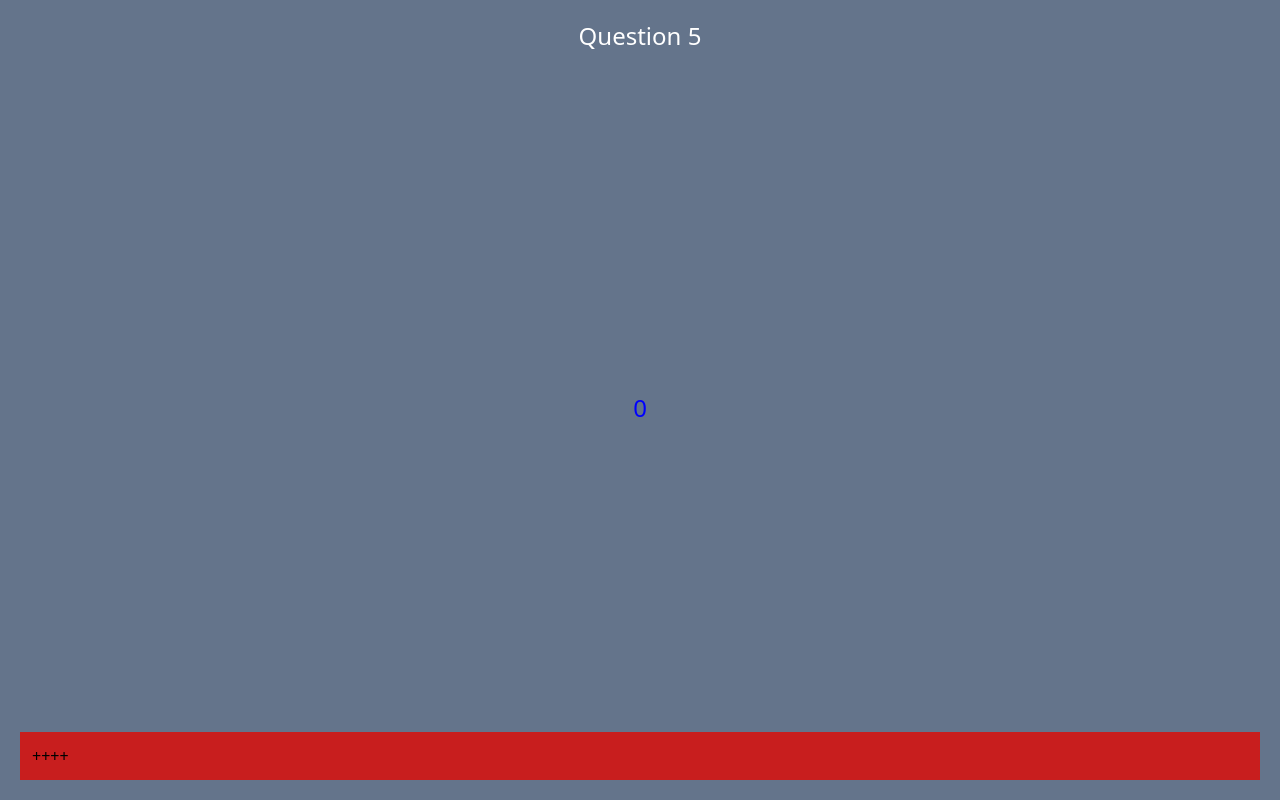
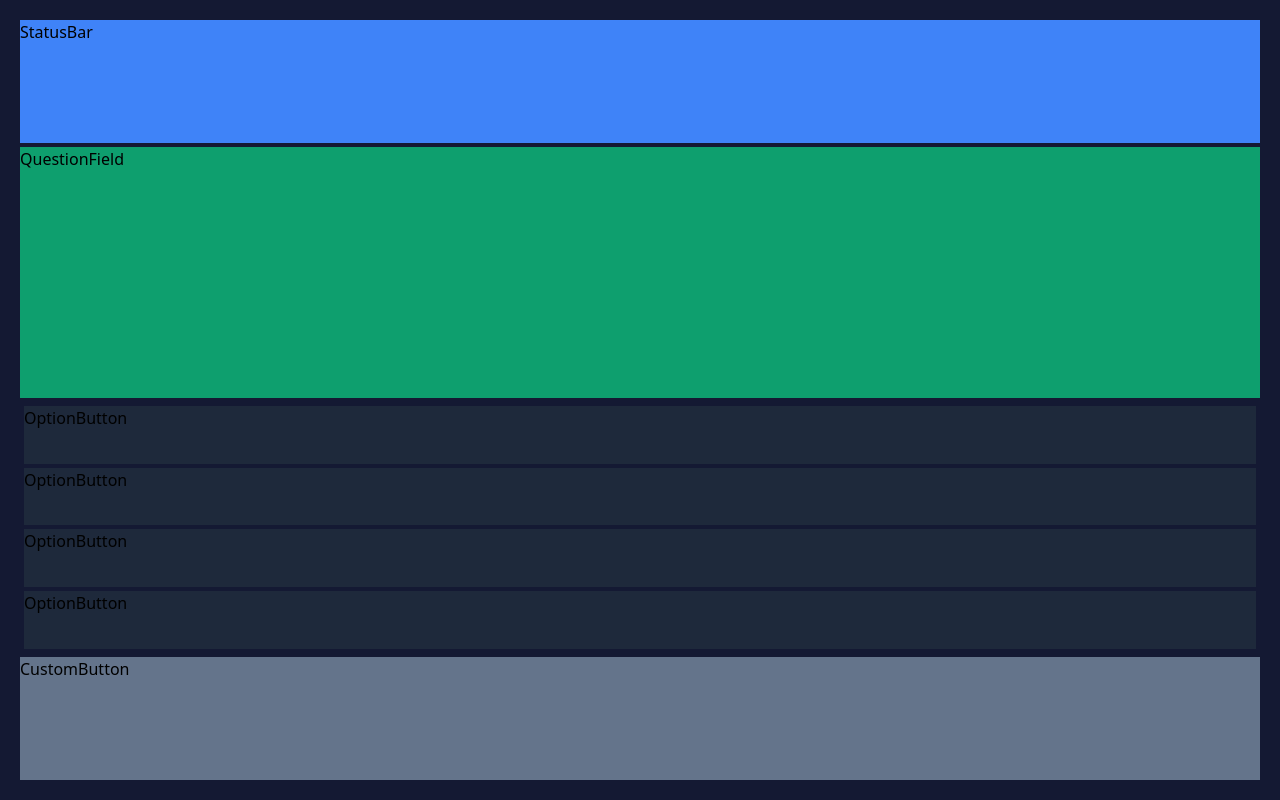
Before and after one commit to D-A-Space/pata-apps, a React (Create React App) app: page /quizzes in a window 1280 px wide. Built offline with nearby package versions, Linux system fonts and the light colour scheme.

Commit message:
start UI

```diff
--- /dev/null
+++ b/src/components/global/CustomButton.jsx
@@ -0,0 +1,9 @@
+import React from "react";
+
+const CustomButton = () => {
+  return (
+    <div className="row-span-1 h-full w-full bg-slate-500">CustomButton</div>
+  );
+};
+
+export default CustomButton;
--- /dev/null
+++ b/src/components/quiz/QuestionInterface.jsx
@@ -0,0 +1,23 @@
+import React from "react";
+import CustomButton from "../global/CustomButton";
+import OptionButton from "./components/OptionButton";
+import QuestionField from "./components/QuestionField";
+import StatusBar from "./components/StatusBar";
+
+const QuestionInterface = () => {
+  return (
+    <div className="h-full w-full grid grid-rows-6 gap-1">
+      <StatusBar />
+      <QuestionField />
+      <div className="row-span-2 grid grid-rows-4  gap-1  p-1">
+        <OptionButton />
+        <OptionButton />
+        <OptionButton />
+        <OptionButton />
+      </div>
+      <CustomButton />
+    </div>
+  );
+};
+
+export default QuestionInterface;
--- /dev/null
+++ b/src/components/quiz/components/OptionButton.jsx
@@ -0,0 +1,7 @@
+import React from "react";
+
+const OptionButton = () => {
+  return <div className="row-span-1 bg-slate-800">OptionButton</div>;
+};
+
+export default OptionButton;
--- /dev/null
+++ b/src/components/quiz/components/QuestionField.jsx
@@ -0,0 +1,9 @@
+import React from "react";
+
+const QuestionField = () => {
+  return (
+    <div className="row-span-2   h-full w-full bg-green-500">QuestionField</div>
+  );
+};
+
+export default QuestionField;
--- /dev/null
+++ b/src/components/quiz/components/StatusBar.jsx
@@ -0,0 +1,7 @@
+import React from "react";
+
+const StatusBar = () => {
+  return <div className="row-span-1 h-full w-full bg-blue-500">StatusBar</div>;
+};
+
+export default StatusBar;
--- a/src/pages/Quizzes.jsx
+++ b/src/pages/Quizzes.jsx
@@ -1,50 +1,11 @@
 import React, { useState } from "react";
-import { AnimatePresence, motion } from "framer-motion";
+
+import QuestionInterface from "../components/quiz/QuestionInterface";
 const Quizzes = () => {
-  // write a counter app using useState
-
-  const [count, setCount] = useState(0);
-  const increment = () => {
-    setCount(count + 1);
-  };
-
   return (
     <>
-      <div className="h-screen w-screen bg-slate-500 p-5">
-        <div className="flex flex-col justify-between h-full gap-8">
-          <div className="flex w-full justify-center">
-            <p className="text-white text-2xl">Question 5</p>
-          </div>
-          <div className="flex w-full relative justify-center gap-4">
-            <AnimatePresence>
-              <motion.p
-                key={count}
-                className=" text-2xl absolute"
-                initial={{
-                  opacity: 0,
-                  translateX: -100,
-                }}
-                animate={{
-                  opacity: 1,
-                  transition: { duration: 1 },
-                  translateX: 0,
-                  color: count % 2 === 0 ? "blue" : "green",
-                }}
-                exit={{
-                  opacity: 0,
-                  translateX: 100,
-                  transition: { duration: 1 },
-                  color: "red",
-                }}
-              >
-                {count}
-              </motion.p>
-            </AnimatePresence>
-          </div>
-          <div onClick={increment} className="p-3 bg-red-700">
-            ++++
-          </div>
-        </div>
+      <div className="h-screen w-screen bg-primary p-5">
+        <QuestionInterface />
       </div>
     </>
   );
--- a/tailwind.config.js
+++ b/tailwind.config.js
@@ -5,7 +5,20 @@ module.exports = {
     "node_modules/flowbite-react/**/*.{js,jsx,ts,tsx}",
   ],
   theme: {
-    extend: {},
+    extend: {
+      colors: {
+        primary: "#141933",
+        blue1: "#05D3F6",
+        blue2: "#2C8EEE",
+        blue3: "#117EEB",
+        candy: "#FD4E67",
+        pinky: "#B46EF8",
+        outer: "#4C536C",
+        garden: "#0E925A",
+        oily: "#77A728",
+        foshi: "#942863",
+      },
+    },
   },
   plugins: [require("flowbite/plugin")],
 };
```
